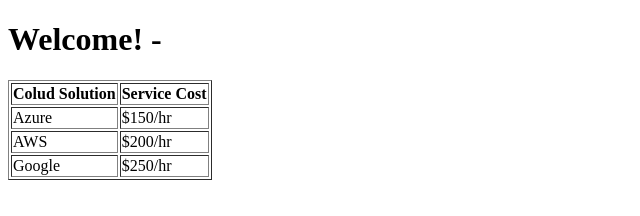
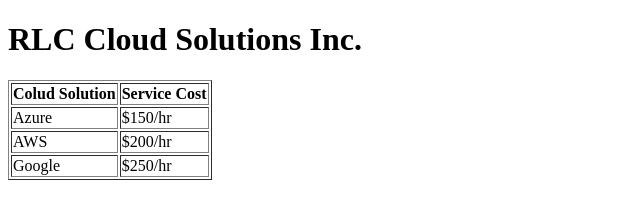
Before and after one commit to rambabu1295/projazure, a plain HTML site: page index.html in a window 1280 px wide. Shown: the whole page, without its empty margins (0-640 px from the left). Drawn offline with Linux system fonts and the light colour scheme.

Commit message:
Update index.html

```diff
--- a/index.html
+++ b/index.html
@@ -8,7 +8,7 @@
 
 
 	  <body>
-	    <h1>Welcome! - </h1>
+	    <h1>RLC Cloud Solutions Inc.</h1>
 
 	    <table border="1">
 	      <tr>
```
